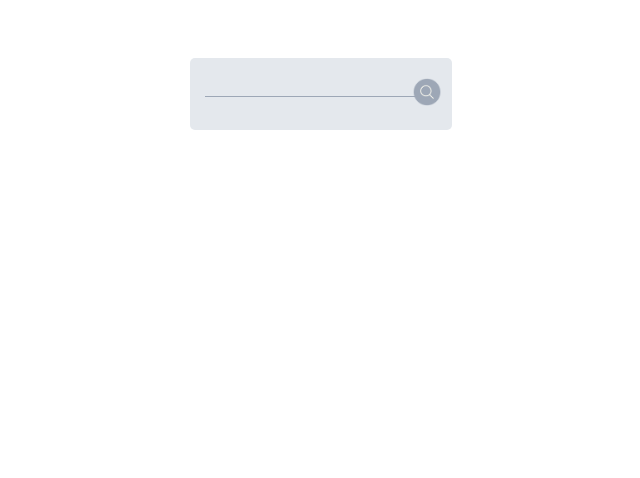
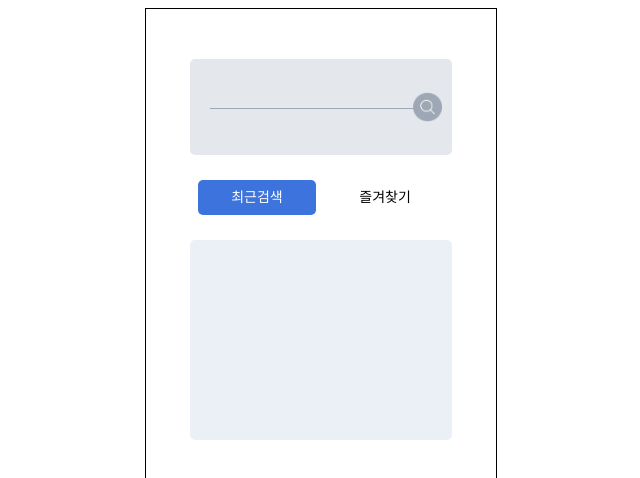
Before and after one commit to cks3066/NaviBell, a React (Create React App) app: page /route in a window 1280 px wide. Shown: the top 478 px of the page, without its empty margins (319-959 px from the left). Built offline with nearby package versions, Linux system fonts and the light colour scheme.

Commit message:
feat: 최근검색,즐겨찾기 ui 구현

```diff
--- a/src/pages/RoutePage.js
+++ b/src/pages/RoutePage.js
@@ -8,13 +8,20 @@ const RoutePage = (props) => {
     <>
       <div className="SearchContainer">
         <div className="SearchInputContainer">
-          <input type="text" maxlength="13" />
+          <input type="text" />
           <div className="hr" />
-          <input type="text" maxlength="13" />
+          <input type="text" />
         </div>
-        <div id="searchBtn">
-          <img src={searchBtn} width="50px" class="searchBtn" />
+        <img src={searchBtn} width="30px" height="30px" class="searchBtn" />
+      </div>
+
+      <div className="routeInitComponent">
+        <div className="routeInitContainer">
+          <div className="recentSearch">최근검색</div>
+          <div className="bookMark">즐겨찾기</div>
         </div>
+
+        <div className="recentSearchList"></div>
       </div>
     </>
   );
--- a/src/styles/App.css
+++ b/src/styles/App.css
@@ -4,17 +4,19 @@ body {
 }
 
 .App {
+  border: 1px solid black;
   width: 350px;
   height: 480px;
   display: flex;
-  justify-content: center;
+  align-items: center;
+  flex-direction: column;
 }
 
 input {
   border: none;
   background-color: rgba(0, 0, 0, 0);
   font-size: 13px;
-  width: 90%;
+  width: 95%;
 }
 
 input:focus {
@@ -23,5 +25,6 @@ input:focus {
 
 .hr {
   border-bottom: 1px solid #9da7b6;
-  margin-top: 5px;
+  margin-top: 8px;
+  margin-bottom: 6px;
 }
--- a/src/styles/Route.css
+++ b/src/styles/Route.css
@@ -4,17 +4,58 @@
   align-items: center;
   background-color: #e4e8ed;
   width: 75%;
-  height: 15%;
+  height: 20%;
   border-radius: 5px;
   margin-top: 50px;
 }
 
 .searchBtn {
-  margin: 0px;
+  margin-right: 10px;
+  cursor: pointer;
 }
 
 .SearchInputContainer {
   width: 100%;
-  margin-right: -15px;
-  margin-left: 15px;
+  margin-left: 20px;
 }
+
+.routeInitComponent {
+  width: 75%;
+}
+.routeInitContainer {
+  display: flex;
+  align-items: center;
+  justify-content: center;
+  margin-top: 20px;
+  margin-bottom: 20px;
+}
+.recentSearch {
+  background-color: #3d73dd;
+  text-align: center;
+  width: 45%;
+  border-radius: 5px;
+  color: white;
+  height: 35px;
+  line-height: 35px;
+  margin: 5px;
+  font-size: 14px;
+  cursor: pointer;
+}
+
+.bookMark {
+  text-align: center;
+  width: 45%;
+  border-radius: 5px;
+  height: 35px;
+  line-height: 35px;
+  margin: 5px;
+  font-size: 14px;
+  cursor: pointer;
+}
+
+.recentSearchList {
+  background-color: #ebf0f7;
+  width: 100%;
+  height: 200px;
+  border-radius: 5px;
+}
```
Also changed, not shown: src/img/searchButton.png.
